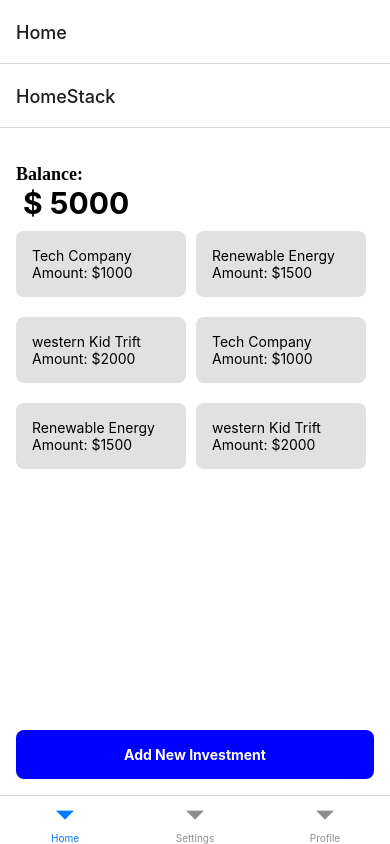
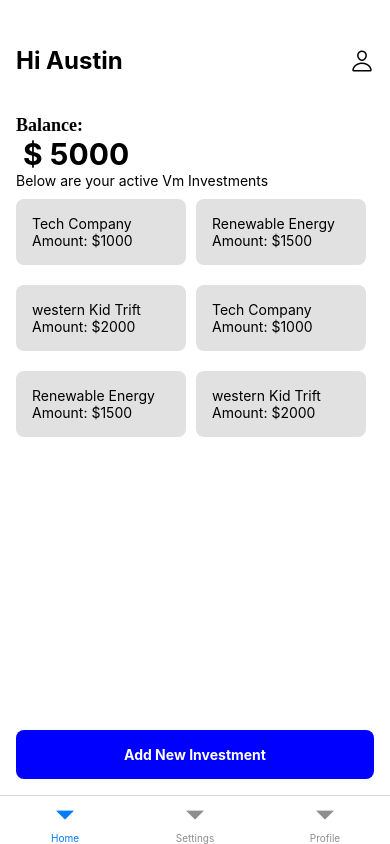
Before and after one commit to Obimbo07/olay, a React Native app in the folder client/: screen /HomeStack in a window 390 px wide. Built offline with nearby package versions, Linux system fonts and the light colour scheme.

Commit message:
Homepage

```diff
--- a/client/App.js
+++ b/client/App.js
@@ -11,7 +11,7 @@ const App = () => {
   return (
     <NavigationContainer>
       <Tab.Navigator>
-        <Tab.Screen name="Home" component={StackNavigator} />
+        <Tab.Screen name="Home" component={StackNavigator} options={{ headerShown: false }}/>
         <Tab.Screen name="Settings" component={SettingsScreen} />
         <Tab.Screen name="Profile" component={ProfileScreen} />
       </Tab.Navigator>
--- a/client/StackNavigator.js
+++ b/client/StackNavigator.js
@@ -9,9 +9,9 @@ const Stack = createStackNavigator();
 const StackNavigator = () => {
   return (
     <Stack.Navigator>
-      <Stack.Screen name="HomeStack" component={HomeScreen} />
+      <Stack.Screen name="HomeStack" component={HomeScreen}  options={{ headerShown: false }}/>
       <Stack.Screen name="Settings" component={SettingsScreen} />
-      <Stack.Screen name="Profile" component={ProfileScreen} />
+      <Stack.Screen name="Profile" component={ProfileScreen} options={{ tabBarVisible: false }} />
     </Stack.Navigator>
   );
 };
--- a/client/components/HomeScreen.js
+++ b/client/components/HomeScreen.js
@@ -1,6 +1,7 @@
 import React from 'react';
 import { View, Text, StyleSheet, TouchableOpacity, FlatList } from 'react-native';
 import { StatusBar } from 'expo-status-bar';
+import { Ionicons } from '@expo/vector-icons';
 
 const HomeScreen = () => {
   const balance = 5000;
@@ -13,20 +14,36 @@ const HomeScreen = () => {
     { id: '6', name: 'western Kid Trift', amount: 2000 },
   ];
 
+  const handleVmClick = (investmentid) => {
+    console.log(`Clicked on investment with id: ${investmentid}`)
+  }
+
   const renderInvestmentCard = ({ item }) => (
-    <View style={styles.investmentCard}>
+    <TouchableOpacity>
+    <View style={styles.investmentCard} onPress={() => handrrleVmClick(item.id)}>
       <Text>{item.name}</Text>
       <Text>Amount: ${item.amount}</Text>
     </View>
+    </TouchableOpacity>
   );
 
   return (
+
     <View style={styles.container}>
+      <View style={styles.header}>
+        <Text style={styles.headerTitle}>Hi Austin</Text>
+        <TouchableOpacity onPress={() => navigation.navigate('Profile')}>
+          <Ionicons name="person-outline" size={24} color="black" />
+        </TouchableOpacity>
+      </View>
+
+
       <View style={styles.balanceSection}>
         <Text style={styles.balanceText}>Balance: </Text>
         <Text style={styles.balanceAmt}> $ {balance} </Text>
       </View>
 
+      <Text>Below are your active Vm Investments</Text>
       <FlatList
         style={styles.cardList}
         data={activeInvestments}
@@ -49,6 +66,17 @@ const styles = StyleSheet.create({
     flex: 1,
     backgroundColor: '#fff',
     padding: 16,
+  },
+  header: {
+    flexDirection: 'row',
+    justifyContent: 'space-between',
+    alignItems: 'center',
+    marginBottom: 20,
+    marginTop: 30,
+  },
+  headerTitle: {
+    fontSize: 24,
+    fontWeight: 'bold',
   },
   balanceSection: {
     alignItems: 'left',
```
